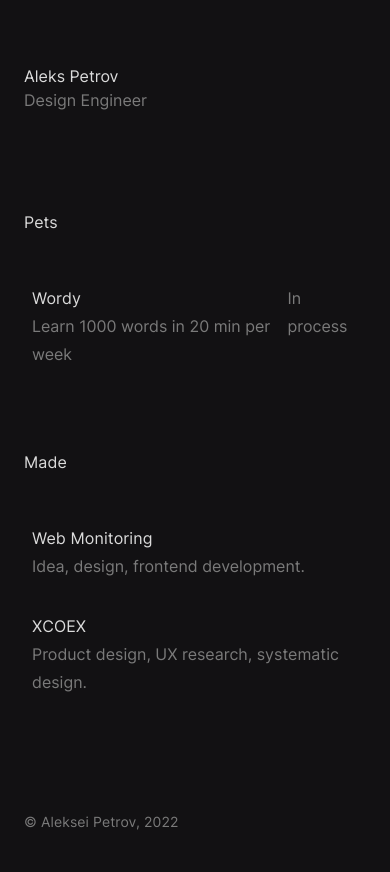
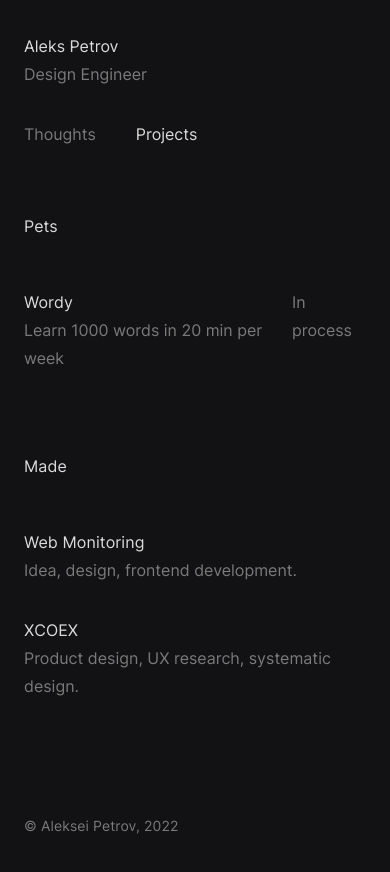
Before and after one commit to alekspetrov/alekspetrov-website, a Nuxt app: page /projects in a window 390 px wide. Shown: the top 872 px of the page. Built offline with nearby package versions, Linux system fonts and the light colour scheme.

Commit message:
fix mobile version

```diff
--- a/assets/css/global.pcss
+++ b/assets/css/global.pcss
@@ -204,7 +204,7 @@ a {
 
 .card {
   display: flex;
-  padding: 16px 24px;
+  padding: 16px 16px;
   margin-inline: -16px;
   border-radius: 4px;
   transition: all var(--transition);
@@ -244,6 +244,7 @@ a {
 @media screen and (min-width: 640px) {
   .card {
     margin-inline: -24px;
+    padding: 16px 24px;
   }
 
   .page-block {
--- a/components/site/Header.vue
+++ b/components/site/Header.vue
@@ -29,16 +29,15 @@ const role =
 
 <style lang="postcss">
 .site-header {
-  display: flex;
-  justify-content: space-between;
-  line-height: 1.5rem;
-  margin-top: var(--space-3xl);
-  margin-bottom: var(--space-4xl);
+  margin-top: var(--space-xl);
+  margin-bottom: var(--space-3xl);
 }
 
 .site-name {
   color: var(--color-text-base);
   display: inline-block;
+
+  margin-bottom: var(--space-xl);
 
   div {
     color: var(--color-text-muted);
@@ -46,9 +45,9 @@ const role =
 }
 
 .main-nav {
-  display: none;
+  display: flex;
   align-items: start;
-  gap: 32px;
+  gap: 40px;
 }
 
 .nav-link {
@@ -61,9 +60,9 @@ const role =
 }
 
 @media screen and (min-width: 480px) {
-  .main-nav {
+  .site-header {
     display: flex;
-    gap: 40px;
+    justify-content: space-between;
   }
 }
 </style>
```
